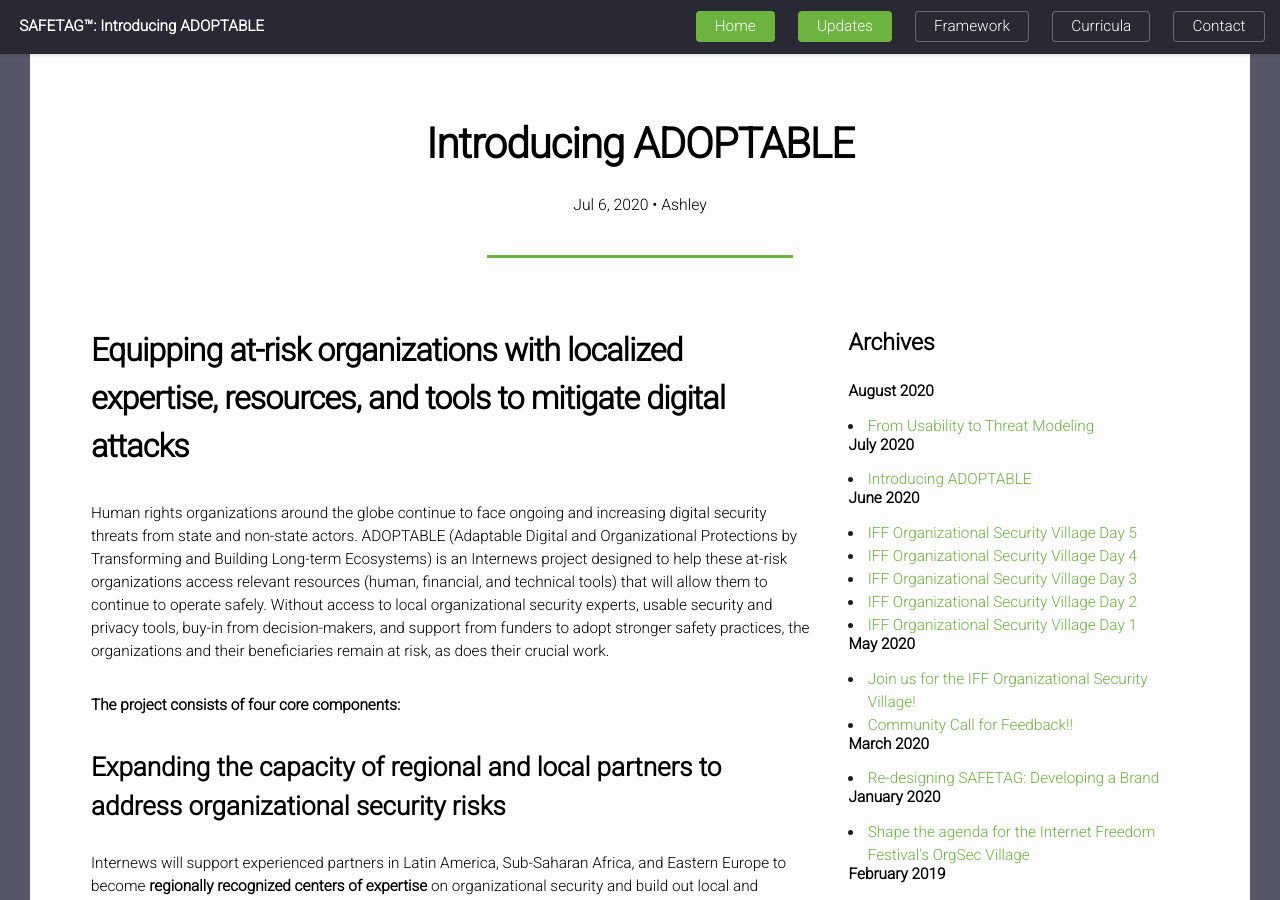
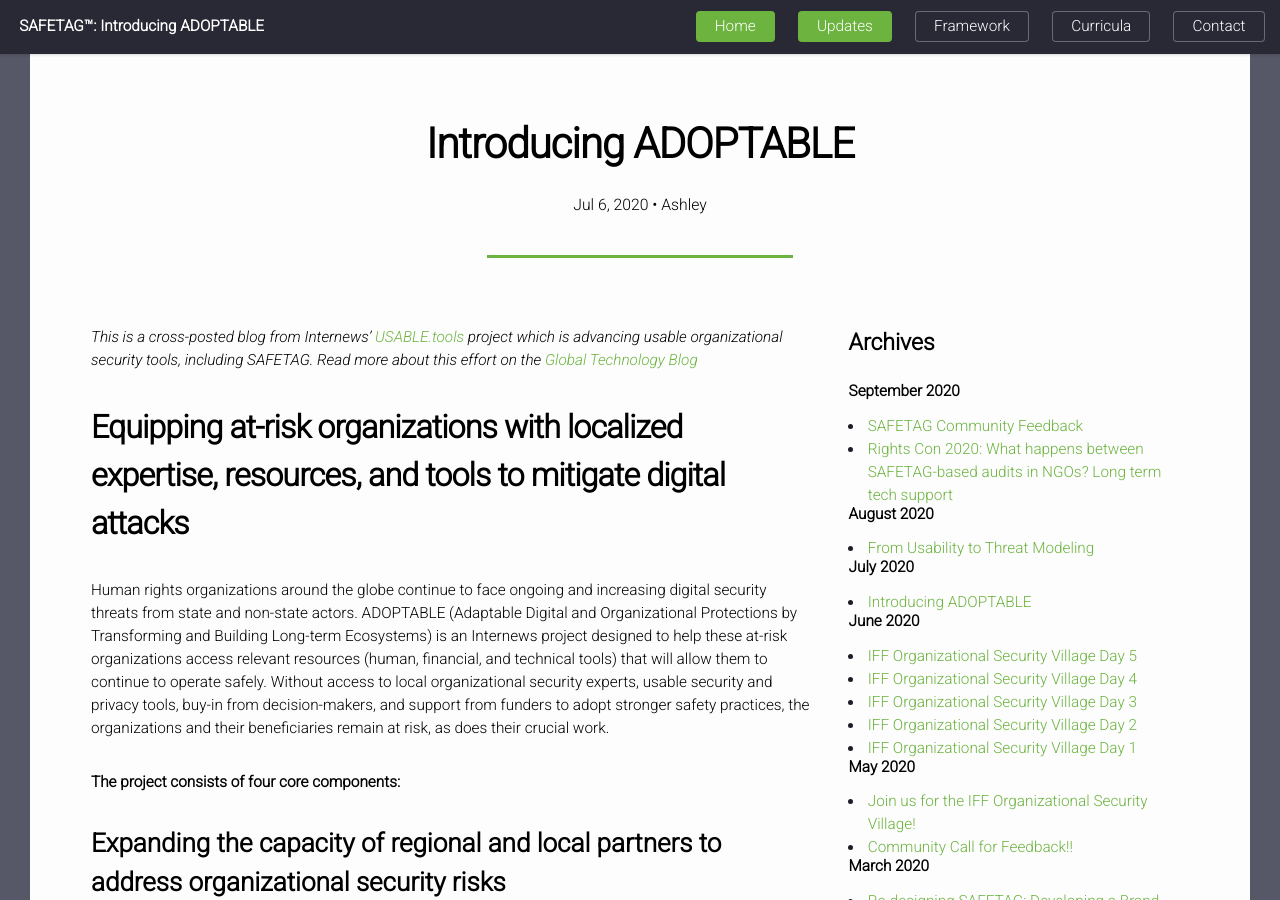
Before and after one commit to SAFETAG/SAFETAG-website, a Jekyll site: the page built from _posts/2020-07-06-adoptable.md, in a window 1280 px wide and 900 px high. Built offline with Jekyll 4.4.1, drawn with Linux system fonts in a browser that asks for light colours; comment, search, counter and statistics services are not loaded; some of the changed lines change nothing that is shown; some of the changed text lies outside the part shown.

Commit message:
adding Sep USABLE.tools cross-posted blogs

```diff
--- a/_posts/2020-07-06-adoptable.md
+++ b/_posts/2020-07-06-adoptable.md
@@ -8,6 +8,8 @@
 tags: ["SAFETAG", "OrgSec", "IFF", "Events"]
 draft: false
 ---
+
+*This is a cross-posted blog from Internews' [USABLE.tools](https://USABLE.tools) project which is advancing usable organizational security tools, including SAFETAG. Read more about this effort on the [Global Technology Blog](https://globaltech.internews.org/blog/introducing-adoptable)*
 
 ## Equipping at-risk organizations with localized expertise, resources, and tools to mitigate digital attacks
 
--- /dev/null
+++ b/_posts/2020-09-18-LongTermTech.md
@@ -0,0 +1,70 @@
+---
+layout: post
+title: "Rights Con 2020: What happens between SAFETAG-based audits in NGOs? Long term tech support"
+date: 2020-09-18 09:00:00
+author: "Adriana"
+# main_image: "/images/blog/RC_01.png" # 342px × 178p ~2x1
+# main_image_caption: "Image with USABLE logo and title What happens between SAFETAG-based audits in NGOs? Long term tech support"
+tags: ["RightsCon2020", "USABLE", "Communityled", "SAFETAG", "Audit", "ADOPTABLE"]
+draft: false
+---
+
+<div style="text-align: center"><img src="/images/blog/RC_01.png" alt="Image with USABLE logo and title What happens between SAFETAG-based audits in NGOs? Long term tech support" style="border: 0; width: 100%; padding: 1em;" /></div>
+
+*This is a cross-posted blog from Internews' [USABLE.tools](https://USABLE.tools) project which is advancing usable organizational security tools, including SAFETAG. Read more about this effort on the [Global Technology Blog](https://globaltech.internews.org/blog/introducing-adoptable)*
+
+[RightsCon](https://rightscon.org), the world’s leading event on human rights in the digital age, was held online this year during the month of July 2020. [Digital Security Lab Ukraine](https://dslua.org/), [Media Diversity Institute Armenia](https://mdi.am/en/home/), and [Internews](https://internews.org/) led a session entitled “What happens between SAFETAG-based audits and NGOs? Long-term tech support.” This session explored how audit findings and risk reduction plans can be converted into post-audit change; how long-term support and engagement with organizations can significantly boost both accuracy of security modeling and adoption of the best and context-relevant security practices; and the successes and failures they have experienced in practicing long-term organizational security. Lessons and best practices shared during the session can be found below.
+
+The panel was comprised of the following individuals:
+
+- Maksym Lunochkin, Security Auditor and Tech Support Specialist for Digital Security Lab Ukraine
+- Anton Koushnir, Security Auditor and Trainer, Digital Security Lab Ukraine
+- Vadym Gudyma, Security Auditor and Trainer, Digital Security Lab Ukraine
+- Iryna Chulivska, Executive Director, Digital Security Lab Ukraine
+- Mykola Kostynyan, Community Engagement Manager, Internews
+- Artur Papyan, Director, Media Diversity Institute Armenia
+
+***What is SAFETAG?***
+
+[SAFETAG](https://safetag.org) is a professional audit framework that adapts traditional penetration testing and risk assessment methodologies to be relevant to smaller non-profit organizations based or operating in the developing world. SAFETAG audits serve small scale civil society organizations and independent media houses who have digital security concerns by working with them to identify the risks they face and providing capacity-aware, pragmatic next steps to address them.
+
+***How can your team prepare to provide long-term support?***
+
+All trainers and auditors have their own opinions on best practices, but it is critical to maintain humility and work with the organization to make sure that as an auditor, you are meeting them where they are and giving them what will be most useful for them - not what is most comfortable for you.
+
+One way to prepare your team to provide support is to build a high-level checklist to think through prior to engagements. This checklist can include questions to consider prior to an audit, such as:
+
+- How many people will provide support?
+- Who will coordinate the team and serve as the main point of contact for the organization?
+- How will the team securely communicate with each other?
+- Which organizations are we willing to support? Which are we not?
+- How much time are we willing to dedicate to support?
+- How will we measure the success of our support?
+- How and what will we document?
+- How can we as a team create interchangeable roles and back each other up?
+
+***What approaches should we consider when implementing long-term support?***
+
+It is important to emphasize that organizations MUST own their own approach to risk and safety. As an auditor, you cannot push an organization to do one thing or another. You must explain, teach, support, and guide. Help implement as needed. If the organization cannot adopt and implement their own choices, their safety will not improve. If you are conducting an audit or monitoring incidents of digital security attacks, which are common against journalists and human rights defenders, your job is not only to respond to the attack - it is also to make sure the organization understands what has happened and what risks they are facing.
+
+It is also important to **avoid fear mongering**. Too many digital security experts approach organizations by lecturing them on the risks they are facing and try to scare or pressure them into taking security measures. That is a really bad approach. Those facing risk are the best suited to understand it, navigate it, and mitigate it. You cannot force safety. You need to listen, provide guidance, and work with them to develop a plan and approach that makes sense for them. Threat models vary, and one is not like the other. Digital security is not a one size fits all approach, and one organization’s approach to safety will not be the same as the other. When providing support, your job is to make sure that both you and the organization have the information and support needed to make informed choices.
+
+***Can we provide support remotely?***
+
+Oftentimes, organizations’ websites are poorly maintained and no one within an organization takes on the role of maintaining security updates and recommendations. Through a project in Eastern Europe, Internews helps support the web development and digital security needs of media outlets and CSOs across the region. A particular dynamic of supporting websites is that, if an organization gives you login credentials, you can provide remote support.  This is different from providing infrastructural support to the organization, which may require physical access to servers, machines, etc. However, providing remote support also means that you must establish clear ethical lines - with credentials and remote access, you need to be very clear with the organization on roles and rules throughout the process.
+
+***How has Digital Security Lab Ukraine contextualized SAFETAG to the needs of their specific region?***
+
+SAFETAG is an incredibly flexible framework and the similar technical infrastructure in many media outlets and CSOs means that some approaches to infrastructure can be streamlined. Additionally, DSLU pays a lot of attention to social media accounts and messaging apps, and often teaches on topics such as phishing because that is where they see a lot of risk being generated. They also focus on secure passwords, two-factor authentication (2fa), and developing best practices for how accounts are used. Additionally, DSLU hosts parties at their office to build community and will often join events where organizations who may need help will gather.
+
+***What does long-term support look like in practice?***
+
+When talking about long term support - it’s not three months; it’s not six months; it's not even a year. Long-term support requires years of commitment to support in auditing, providing guidance, and helping with necessary fixes. DSLU points out that while this requires an additional level of support and funding, it is important and effective when supporting organizations after an audit.
+
+The panelists shared the following tips for providing long-term support to organizations after they have received a SAFETAG security audit:
+
+- Consistent follow-up is key. Periodically ask how things are going in the organizations you support.
+- Build internal processes within your team in order to improve your own capacity to provide support.
+- Maintain flexibility. In the long-term, organizations and people in them may change. Be flexible and willing to support them through those changes.
+- Make the process of getting, receiving, and finding help as simple and easy as possible for the organization.
+- From the beginning of the process, explain your role clearly and let the organization know what support you can offer now and in the long-term.
--- /dev/null
+++ b/_posts/2020-09-24-CommunityFeedback.md
@@ -0,0 +1,56 @@
+---
+layout: post
+title: "SAFETAG Community Feedback"
+date: 2020-09-24 09:00:00
+author: "Adriana"
+#main_image: "/images/blog/CommunityFeedback.png" # 342px × 178p ~2x1
+#main_image_caption: "Image with title SAFETAG Community Feedback"
+tags: ["SAFETAG", "USABLE", "Feedback Collection", "ADOPTABLE"]
+draft: false
+---
+
+<div style="text-align: center"><img src="/images/blog/CommunityFeedback.png" alt="Image with title SAFETAG Community Feedback" style="border: 0; width: 100%; padding: 1em;" /></div>
+
+*This is a cross-posted blog from Internews' [USABLE.tools](https://USABLE.tools) project which is advancing usable organizational security tools, including SAFETAG. Read more about this effort on the [Global Technology Blog](https://globaltech.internews.org/blog/introducing-adoptable)*
+
+
+Over the last few months, we have been working with [Tafka](https://www.tafka.mx), a Mexico-based design firm, to develop a new visual identity for the SAFETAG framework. As part of these efforts, we hosted 3 community feedback calls to gather feedback. Additionally, we shared an open survey for those who were unable to join the calls. In total, we received feedback from over 25 SAFETAG users around the globe.
+
+We have highlighted some of the feedback we received below.
+
+**SAFETAG could be described as:**
+- “Complex, yet comprehensive”
+- “Your really smart friend that you like a lot, but gives very detailed answers to very simple questions”
+- “Flexible and adaptive”
+
+**What makes SAFETAG and its community unique?**
+- We take the time to get to know, listen, and engage with the organization before starting hands-on work during the audit
+- We are driven by the opportunity to support organizations advocating for civil and human rights, allowing them to do their work more safely and effectively
+- We strive to provide holistic support to organizations, taking into consideration digital, physical, and psycho-social components of their security
+- We enable organizations to make informed decisions regarding their digital security, and contribute to building a more resilient and sustainable foundation
+
+**SAFETAG users believe the framework’s visual identity should be:**
+- Building blocks, or individual pieces that come together to form something larger and more comprehensive
+- Colorful and approachable
+- Casual, yet professional
+
+**What challenges do users face when navigating the framework?**
+- It is big. As a new auditor, it is difficult to understand the “big picture”
+- The document is overwhelming, and it is hard to decide which parts are relevant
+- No clear hierarchy or organization
+- The information architecture is not intuitive, and it is difficult to search for content that will be relevant for a specific organization, community, or context
+
+**What changes or features would make it easier to navigate?**
+- The ability to hide activities so that you can see a smaller version of the framework
+- Less words, more visuals. A clear naming structure and hierarchy
+- A search feature, and a way to select specific activities that are relevant for a particular scenario
+- Using metadata (such as size of organization, theme of activity, etc.) to sort the activities
+- Videos, tutorials, and lessons learned for activities
+- Having a clear “table of contents” so it is easy to locate a specific section or activity
+
+**What challenges do users face when contributing new content to the framework?**
+- Many users do not feel comfortable contributing content through GitHub
+- Others reported that contributing content currently takes too long; there are limited options for smaller, less time-consuming contributions
+- The process of contributing content is difficult
+
+Thank you to all who joined the feedback calls or responded to the survey! The insights you shared have directly informed the design and development of the new visual identity and web interface. We hope that the new visual assets and interface will make SAFETAG easier to use and more accessible for both new and experienced auditors. We are in the final stages of work and look forward to sharing the final products soon. Stay tuned for updates!
```
Also changed, not shown: images/blog/CommunityFeedback.png (added), images/blog/RC_01.png (added).
